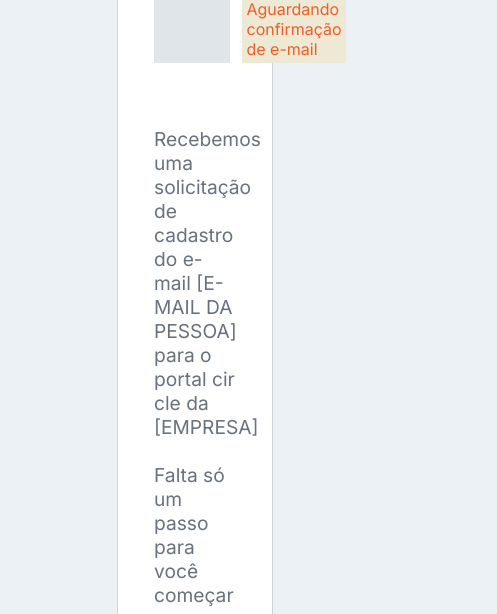
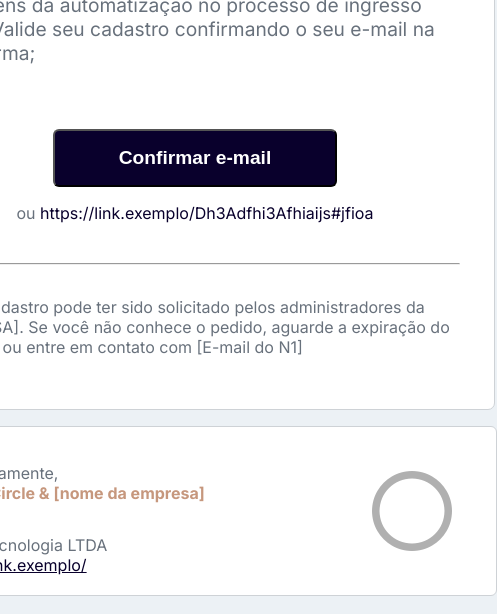
Before and after one commit to gitdisi/E-mail-Marketing, a plain HTML site: page index.html in a window 390 px wide. Shown: the part 486-1100 px from the top of the page, 497 px wide, since content can reach past the window. Drawn offline with Linux system fonts and the light colour scheme.

Commit message:
Responsividade Inline

```diff
--- a/index.html
+++ b/index.html
@@ -4,6 +4,9 @@
   <meta charset="UTF-8">
   <meta name="viewport" content="width=device-width, initial-scale=1.0">
   <title>Email Marketing</title>
+
+  <!-- responsividade -->
+  <meta name="viewport" content="width=device-width, initial-scale=1">
 
   <!-- Fontes e Icones -->
   <link rel="preconnect" href="https://fonts.googleapis.com">
@@ -12,7 +15,7 @@
   <link href="https://cdnjs.cloudflare.com/ajax/libs/font-awesome/6.0.0/css/all.min.css" rel="stylesheet">
 </head>
 <body style="background-color: var(--color-two); display: flex; justify-content: center;">
-  <div class="email__marketing__container" style="display: flex; flex-direction: column; width: 40vw; margin-top: 10vh;">
+  <div class="email__marketing__container" style="display: flex; flex-direction: column; width: 600px; margin-top: 10vh;">
     <main>
       <div class="header__logo" style="background-color: var(--color-seven); border-radius: 0 0 12px 12px; width: 5rem; height: 6rem; font-size: 3.5rem; position: absolute; left: 60vw; top: 9.5vh; z-index: 2; display: flex; justify-content: center; align-items: center; color: var(--color-one);">
         <i class="fa-regular fa-circle"></i>
@@ -67,7 +70,7 @@
     </main>
 
     <footer>
-      <div class="footer__container" style="margin: 1rem 0 0 0; background-color: var(--color-one); border: solid 1px var(--color-eigth); border-radius: 6px; width: 40vw; display: flex; flex-direction: row; justify-content: space-between;">
+      <div class="footer__container" style="margin: 1rem 0 0 0; background-color: var(--color-one); border: solid 1px var(--color-eigth); border-radius: 6px; width: 600px; display: flex; flex-direction: row; justify-content: space-between;">
         <div class="footer__description" style="display: flex; flex-direction: column; gap: 2rem; margin: 1rem 0 0 1rem; padding: 1.25rem;">
           <div class="footer__text" style="font-size: 1rem; color: var(--color-three); font-weight: 400;">
             Atenciosamente,
@@ -105,6 +108,12 @@
 
       font-family: inter;
     }
+
+    @media only screen and (max-width:600px) {
+    .email__marketing__container, .footer__container {
+        width: 100%;
+    }
+}
   </style>
 </body>
 </html>
```
